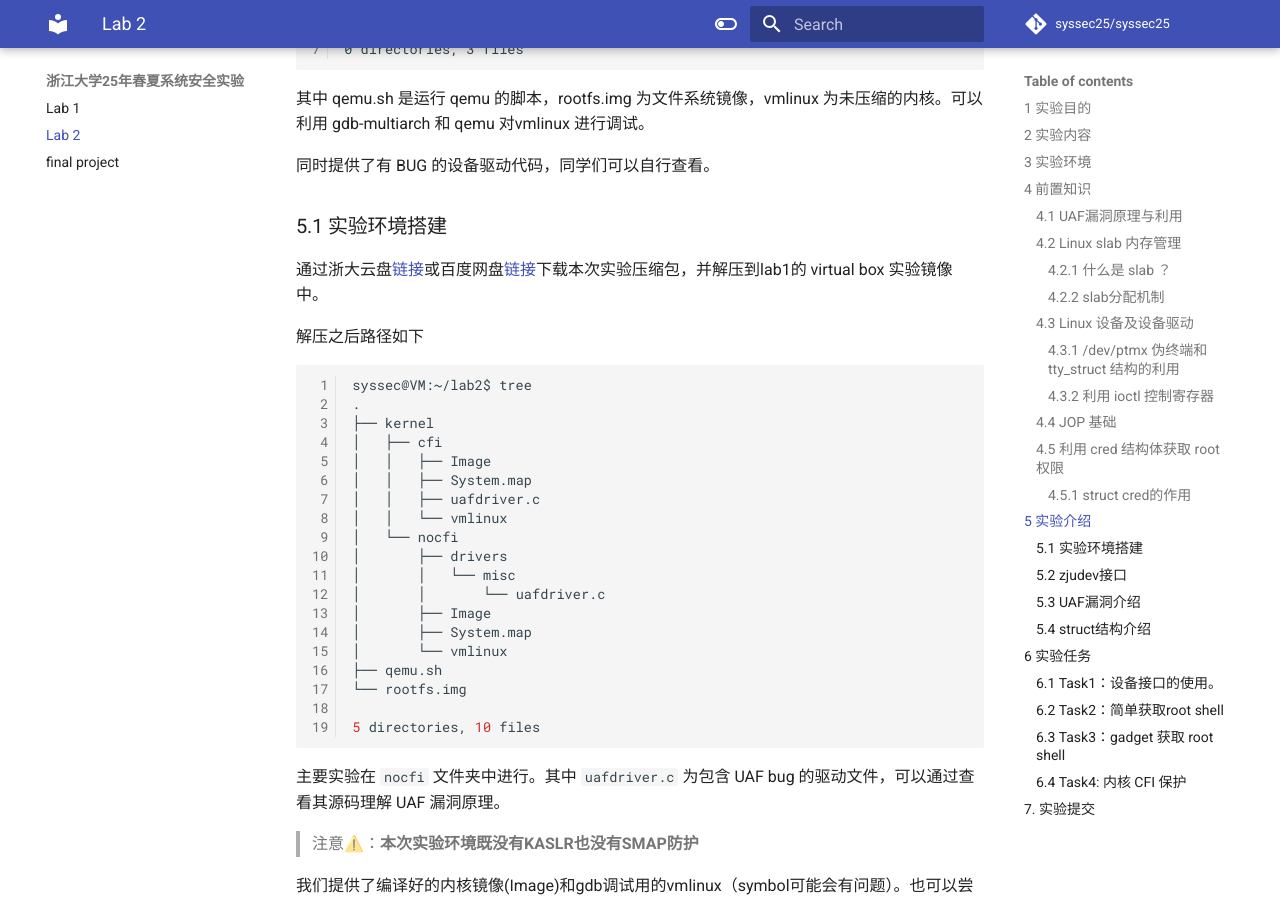
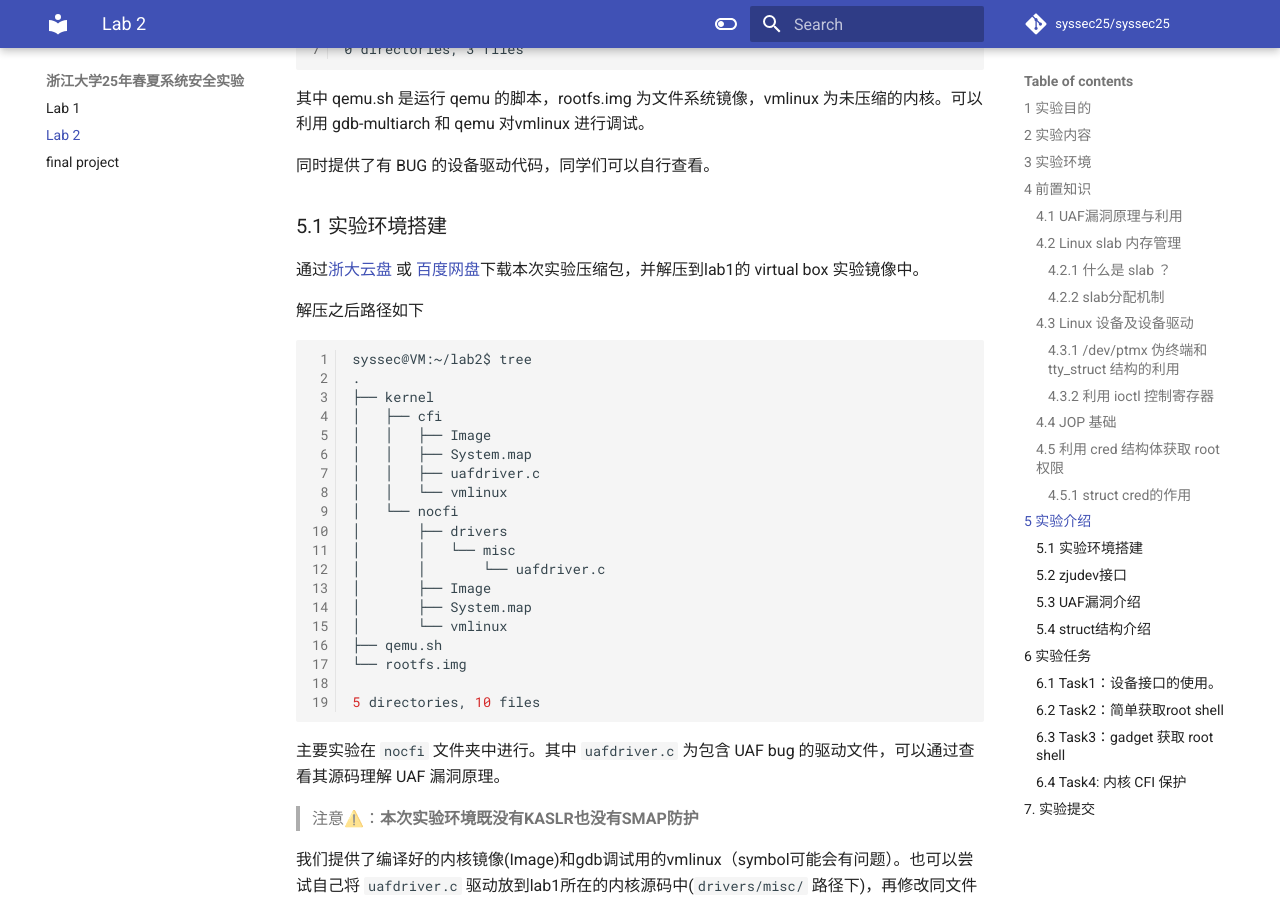
Before and after one commit to syssec25/syssec25, an MkDocs documentation site: the page built from docs/lab2.md, in a window 1280 px wide and 900 px high, scrolled down 6359 px. Built offline with MkDocs 1.6.1 and Material for MkDocs 9.7.7, drawn with Linux system fonts in a browser that asks for light colours; comment, search, counter and statistics services are not loaded.

Commit message:
lab update

```diff
--- a/docs/lab2.md
+++ b/docs/lab2.md
@@ -255,7 +255,7 @@
 
 ### 5.1 实验环境搭建
 
-通过浙大云盘[链接](https://pan.zju.edu.cn/share/913fb168cf0dc795da62abe451)或百度网盘[链接](https://pan.baidu.com/s/1fu6NFVSgFaL3mt4ivRi6Ug?pwd=9egt)下载本次实验压缩包，并解压到lab1的 virtual box 实验镜像中。
+通过[浙大云盘](https://pan.zju.edu.cn/share/913fb168cf0dc795da62abe451) 或 [百度网盘](https://pan.baidu.com/s/1fu6NFVSgFaL3mt4ivRi6Ug?pwd=9egt)下载本次实验压缩包，并解压到lab1的 virtual box 实验镜像中。
 
 解压之后路径如下
 
```
